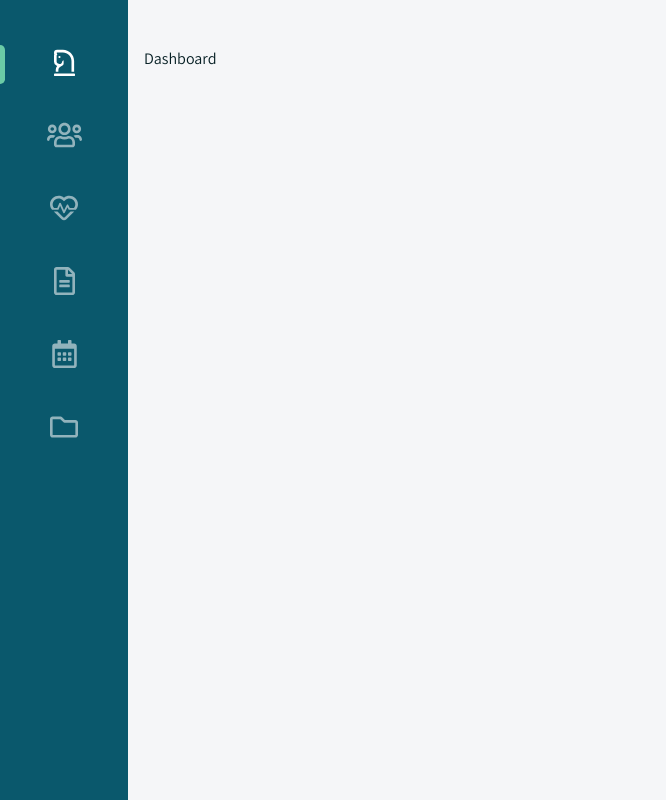
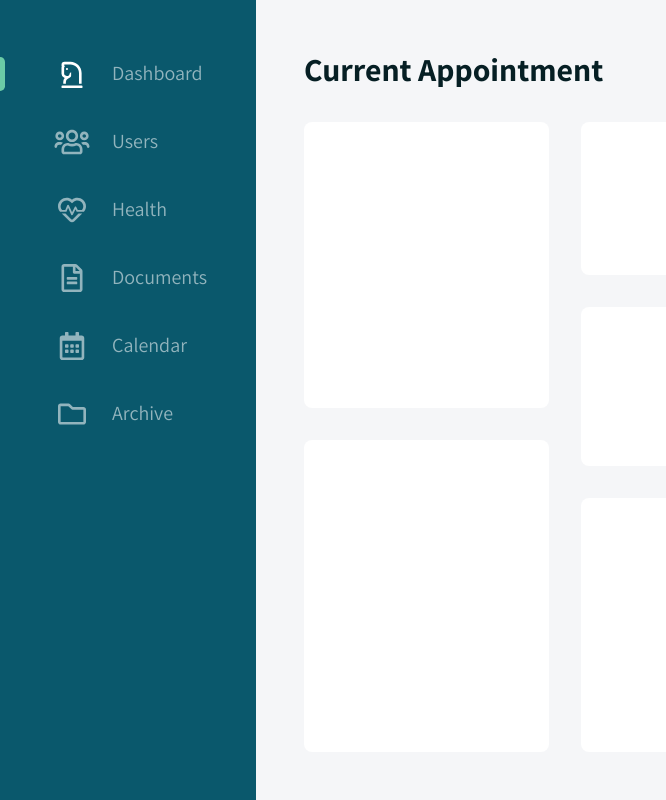
Before and after one commit to domenichelfenstein/ng-my-best-practices, an Angular app: page /main/dashboard in a window 1280 px wide. Shown: the whole page, without its empty margins (0-666 px from the left). Built offline with nearby package versions, Linux system fonts and the light colour scheme.

Commit message:
Navigation hover animation

```diff
--- /dev/null
+++ b/src/pages/main-views/dashboard.scss
@@ -0,0 +1,57 @@
+@import "../../colors";
+
+:host {
+   flex: 1 1 auto;
+   display: flex;
+   flex-direction: column;
+   gap: 2rem;
+   padding: 0 2rem;
+
+   .dashboard {
+      flex: 1 1 auto;
+      display: grid;
+      gap: 2rem;
+
+      grid-template-columns: 1.25fr 1fr 1fr 1fr;
+      grid-template-rows: 1.5fr 1fr .25fr 2.5fr;
+      grid-template-areas:
+      "portrait heart-rate body-temperature glucose"
+      "portrait test-reports test-reports test-reports"
+      "information test-reports test-reports test-reports"
+      "information prescriptions prescriptions prescriptions";
+
+      section {
+         padding: 1rem;
+         border-radius: 0.5rem;
+         background: $background2;
+
+         &.portrait {
+            grid-area: portrait;
+         }
+
+         &.heart-rate {
+            grid-area: heart-rate;
+         }
+
+         &.body-temperature {
+            grid-area: body-temperature;
+         }
+
+         &.glucose {
+            grid-area: glucose;
+         }
+
+         &.test-reports {
+            grid-area: test-reports;
+         }
+
+         &.information {
+            grid-area: information;
+         }
+
+         &.prescriptions {
+            grid-area: prescriptions;
+         }
+      }
+   }
+}
--- a/src/pages/main-views/dashboard.ts
+++ b/src/pages/main-views/dashboard.ts
@@ -3,7 +3,18 @@ import { ChangeDetectionStrategy, Component } from "@angular/core";
 @Component({
     standalone: true,
     selector: `_dashboard`,
-    template: `Dashboard`,
+    template: `
+    <h1>Current Appointment</h1>
+    <div class="dashboard">
+       <section class="portrait"></section>
+       <section class="information"></section>
+       <section class="heart-rate"></section>
+       <section class="body-temperature"></section>
+       <section class="glucose"></section>
+       <section class="test-reports"></section>
+       <section class="prescriptions"></section>
+    </div>`,
+   styleUrls: ['./dashboard.scss'],
     changeDetection: ChangeDetectionStrategy.OnPush,
 
 })
--- a/src/pages/main.scss
+++ b/src/pages/main.scss
@@ -3,7 +3,7 @@
 :host {
    flex: 1 1 auto;
    display: grid;
-  grid-template-columns: 8rem auto;
+   grid-template-columns: fit-content(16rem) auto;
    grid-template-rows: 2rem auto 2rem;
    grid-template-areas:
   "nav header"
@@ -14,9 +14,10 @@
       grid-area: nav;
       background: $theme1;
       color: $theme2;
+      width: 8rem;
 
       .title {
-      height: 3rem;
+         height: 3.75rem;
       }
 
       a {
@@ -26,23 +27,35 @@
          text-align: center;
          margin-bottom: 2.5rem;
          position: relative;
+         text-decoration: none;
+         transition: all .5s ease-in-out;
 
          img {
             transition: all .2s ease-in-out;
-        filter: invert(67%) sepia(24%) saturate(276%) hue-rotate(146deg) brightness(99%) contrast(90%);
+            @include recolor($theme2, 1);
+         }
+
+         span {
+            display: none;
+            color: $theme2;
+            font-size: 1.25rem;
+            transition: all .2s ease-in-out;
          }
 
          &:hover {
             img {
                transform: scale(1.2);
-          filter: invert(100%) sepia(100%) saturate(1%) hue-rotate(6deg) brightness(105%) contrast(101%);
+               @include recolor($theme5, 1);
+            }
+
+            span {
+               color: $theme5;
             }
          }
 
          &.active {
             img {
-          // https://isotropic.co/tool/hex-color-to-css-filter/
-          filter: invert(100%) sepia(100%) saturate(1%) hue-rotate(6deg) brightness(105%) contrast(101%);
+               @include recolor($theme5, 1);
             }
 
             &::before {
@@ -61,6 +74,25 @@
             }
          }
       }
+
+      transition: all .5s ease-in-out;
+      &:hover {
+         width: 16rem;
+
+         a {
+            display: flex;
+
+            img {
+               margin-left: 3rem;
+               margin-right: 1rem;
+               flex: 0 0 3rem;
+            }
+
+            span {
+               display: inline-block;
+            }
+         }
+      }
    }
 
    header {
@@ -72,6 +104,8 @@
       grid-area: main;
       background: $background;
       padding: 1rem;
+      display: flex;
+      flex-direction: column;
    }
 
    footer {
--- a/src/pages/main.ts
+++ b/src/pages/main.ts
@@ -10,21 +10,27 @@ import { NgOptimizedImage } from "@angular/common";
             <div class="title"></div>
             <a [routerLink]="['dashboard']" routerLinkActive="active">
                 <img ngSrc="../assets/icons/chess-knight.svg" height="28" alt="chess-knight" width="21"/>
+                <span>Dashboard</span>
             </a>
             <a [routerLink]="['users']" routerLinkActive="active">
-             <img ngSrc="../assets/icons/users.svg" height="28" alt="users" width="35" priority="" />
+                <img ngSrc="../assets/icons/users.svg" height="28" alt="users" width="35" priority=""/>
+                <span>Users</span>
             </a>
             <a [routerLink]="['health']" routerLinkActive="active">
                 <img ngSrc="../assets/icons/heart-beat.svg" height="28" alt="heart" width="28"/>
+                <span>Health</span>
             </a>
             <a [routerLink]="['docs']" routerLinkActive="active">
                 <img ngSrc="../assets/icons/document-text.svg" height="28" alt="docs" width="21"/>
+                <span>Documents</span>
             </a>
             <a [routerLink]="['calendar']" routerLinkActive="active">
                 <img ngSrc="../assets/icons/calendar.svg" height="28" alt="calendar" width="25"/>
+                <span>Calendar</span>
             </a>
             <a [routerLink]="['archive']" routerLinkActive="active">
                 <img ngSrc="../assets/icons/folder.svg" height="28" alt="folder" width="28"/>
+                <span>Archive</span>
             </a>
         </nav>
         <header></header>
```
Also changed, not shown: src/_colors.scss (+31 -1 lines). Lines whose indentation alone changed are shown as unchanged.
